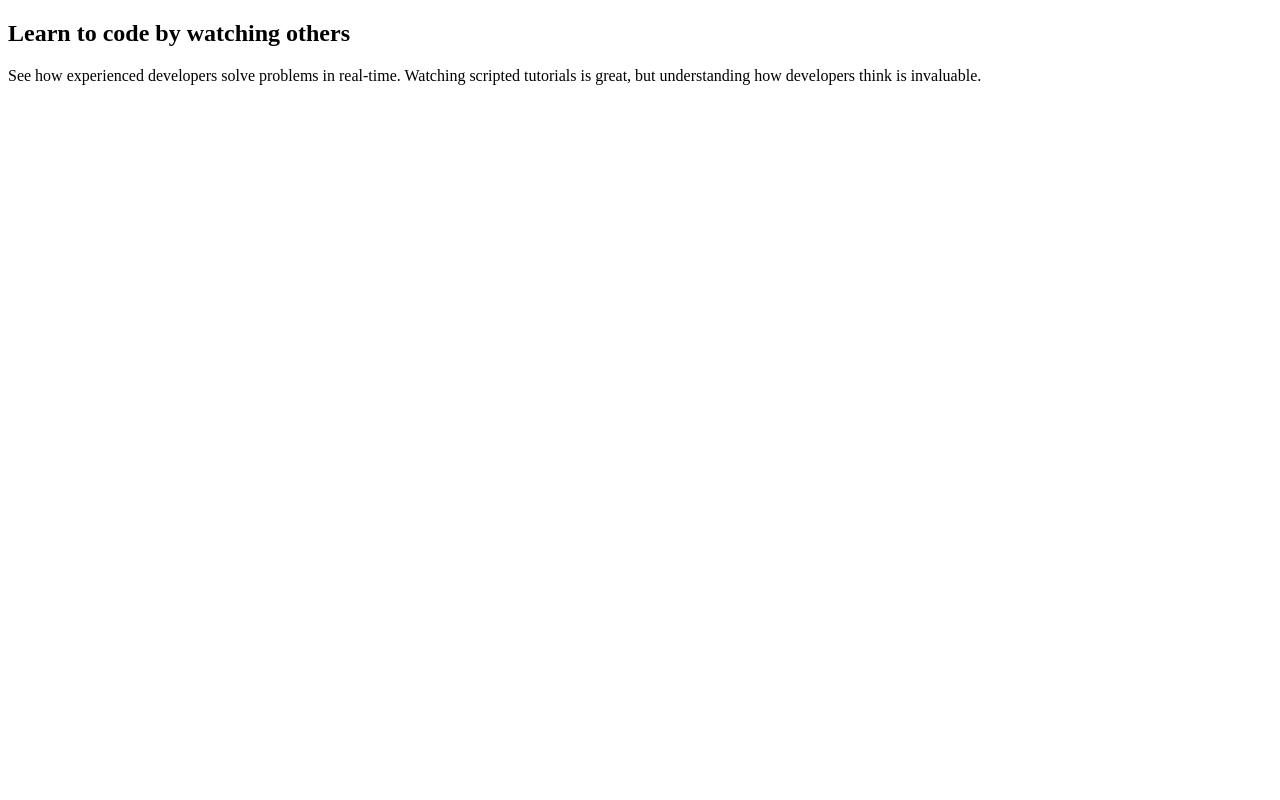
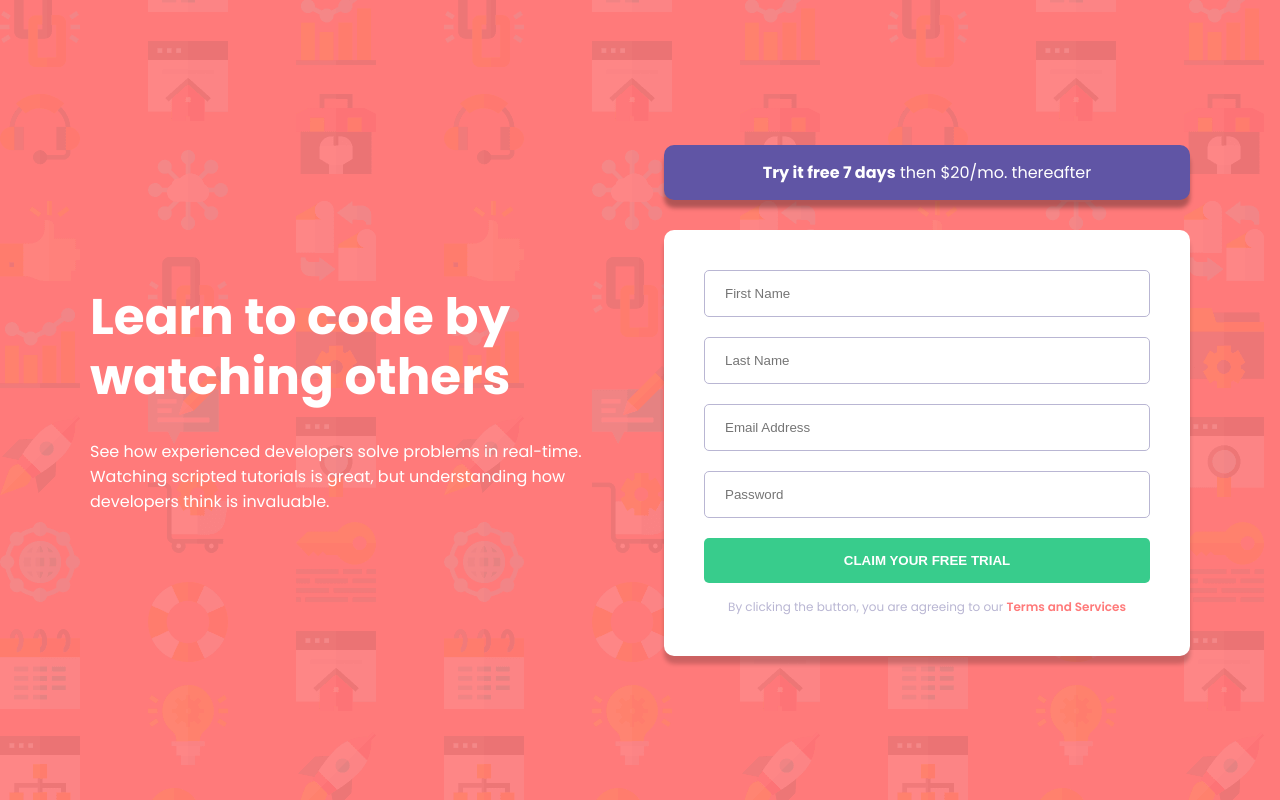
Before and after one commit to mohamedelkashef15/intro-component-with-signup-form, a plain HTML site: page index.html in a window 1280 px wide. Drawn offline with Linux system fonts and the light colour scheme.

Commit message:
Add HTML & CSS code

```diff
--- a/index.html
+++ b/index.html
@@ -6,6 +6,8 @@
   <meta name="viewport" content="width=device-width, initial-scale=1.0">
   <link rel="icon" type="image/png" sizes="32x32" href="./images/favicon-32x32.png">
   <title>Frontend Mentor | Intro component with sign up form</title>
+  <!-- Style -->
+  <link rel="stylesheet" href="./style.css">
 </head>
 
 <body>
@@ -13,13 +15,21 @@
     <section id="contact">
       <div class="container">
         <div class="row">
-          <div class="col">
+          <div class="col-1">
             <h1>Learn to code by watching others</h1>
             <p>See how experienced developers solve problems in real-time. Watching scripted tutorials is great,
               but understanding how developers think is invaluable.</p>
           </div>
-          <div class="col">
-
+          <div class="col-2">
+            <p class="trial"><b>Try it free 7 days</b> then &dollar;20/mo. thereafter</p>
+            <form id="form">
+              <input type="text" name="Firstname" placeholder="First Name" required>
+              <input type="text" name="Lastname" placeholder="Last Name" required>
+              <input type="email" name="email" placeholder="Email Address" required>
+              <input type="password" name="password" placeholder="Password" required>
+              <button type="submit">CLAIM YOUR FREE TRIAL</button>
+              <p>By clicking the button, you are agreeing to our <a href="#">Terms and Services</a></p>
+            </form>
           </div>
         </div>
       </div>
--- /dev/null
+++ b/style.css
@@ -0,0 +1,104 @@
+@import url('https://fonts.googleapis.com/css2?family=Poppins:wght@400;500;600;700&display=swap');
+
+:root {
+  --red: hsl(0, 100%, 74%);
+  --green: hsl(154, 59%, 51%);
+  --blue: hsl(248, 32%, 49%);
+  --dark-blue: hsl(249, 10%, 26%);
+  --grayish-blue: hsl(246, 25%, 77%);
+}
+
+* {
+  margin: 0;
+  padding: 0;
+  box-sizing: border-box;
+}
+
+body {
+  font-family: 'Poppins', sans-serif;
+}
+
+#contact {
+  background: url("./images/bg-intro-desktop.png") var(--red);
+  height: 100vh;
+}
+
+.container {
+  max-width: 1100px;
+  margin: auto;
+  height: 100%;
+}
+
+#contact .row {
+  display: grid;
+  grid-template-columns: repeat(2, 1fr);
+  column-gap: 3rem;
+  justify-content: center;
+  align-items: center;
+  height: 100%;
+}
+
+#contact .row .col-1 {
+  color: #fff;
+}
+
+#contact .row .col-1 h1 {
+  font-size: 50px;
+  line-height: 1.2;
+  margin-bottom: 2rem;
+}
+
+#contact .row .col-2 .trial {
+  text-align: center;
+  padding: 15px 0;
+  background-color: var(--blue);
+  color: #fff;
+  margin-bottom: 30px;
+  border-radius: 10px;
+  box-shadow: 0 8px 4px rgba(0, 0, 0, 0.3);
+}
+
+#form {
+  padding: 40px;
+  background-color: #fff;
+  border-radius: 10px;
+  box-shadow: 0 8px 4px rgba(0, 0, 0, 0.2);
+}
+
+#form input {
+  display: block;
+  width: 100%;
+  margin-bottom: 20px;
+  padding: 15px 20px;
+  color: var(--dark-blue);
+  border: 1px solid var(--grayish-blue);
+  border-radius: 5px;
+}
+
+#form input:focus {
+  outline: 1px solid var(--dark-blue);
+}
+
+#form button[type="submit"] {
+  width: 100%;
+  padding: 15px 0;
+  background-color: var(--green);
+  color: #fff;
+  border: none;
+  cursor: pointer;
+  font-weight: 600;
+  border-radius: 5px;
+}
+
+#form p {
+  font-size: 12px;
+  text-align: center;
+  margin-top: 15px;
+  color: var(--grayish-blue);
+}
+
+#form p a {
+  font-weight: 600;
+  color: var(--red);
+  text-decoration: none;
+}
```
Also changed, not shown: 2 other files.
